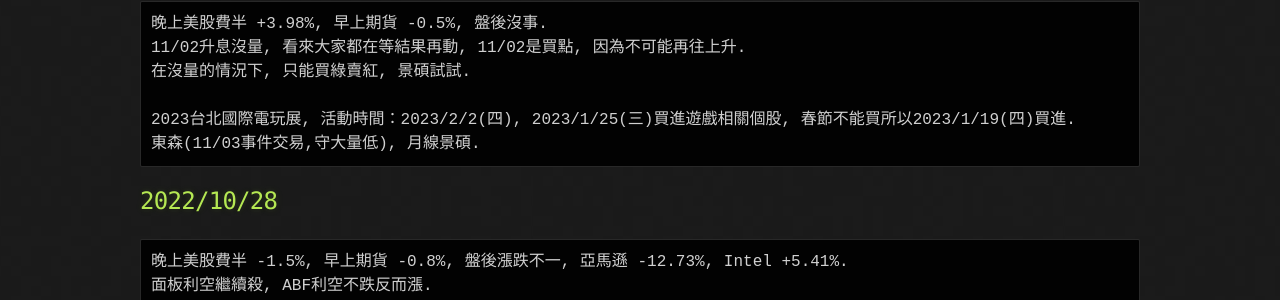
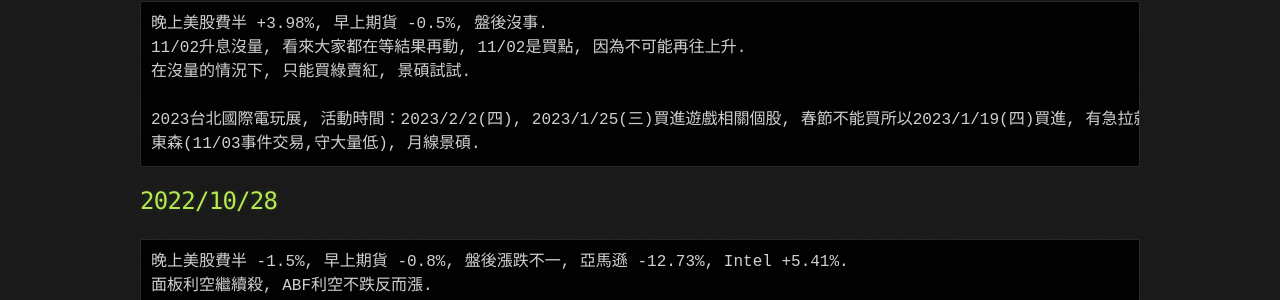
Before and after one commit to lepg5487/Stock_God, a Jekyll site: the page built from index.md, in a window 1280 px wide and 900 px high. Shown: the part 537-837 px from the top of the window. Built offline with Jekyll 4.4.1, drawn with Linux system fonts in a browser that asks for light colours; our own code applies the rules of GitHub Pages for plain Markdown files.

Commit message:
Update index.md

````diff
--- a/index.md
+++ b/index.md
@@ -18,7 +18,7 @@
 11/02升息沒量, 看來大家都在等結果再動, 11/02是買點, 因為不可能再往上升.
 在沒量的情況下, 只能買綠賣紅, 景碩試試.
 
-2023台北國際電玩展, 活動時間：2023/2/2(四), 2023/1/25(三)買進遊戲相關個股, 春節不能買所以2023/1/19(四)買進.
+2023台北國際電玩展, 活動時間：2023/2/2(四), 2023/1/25(三)買進遊戲相關個股, 春節不能買所以2023/1/19(四)買進, 有急拉就賣出.
 東森(11/03事件交易,守大量低), 月線景碩.
 ```
 
````
